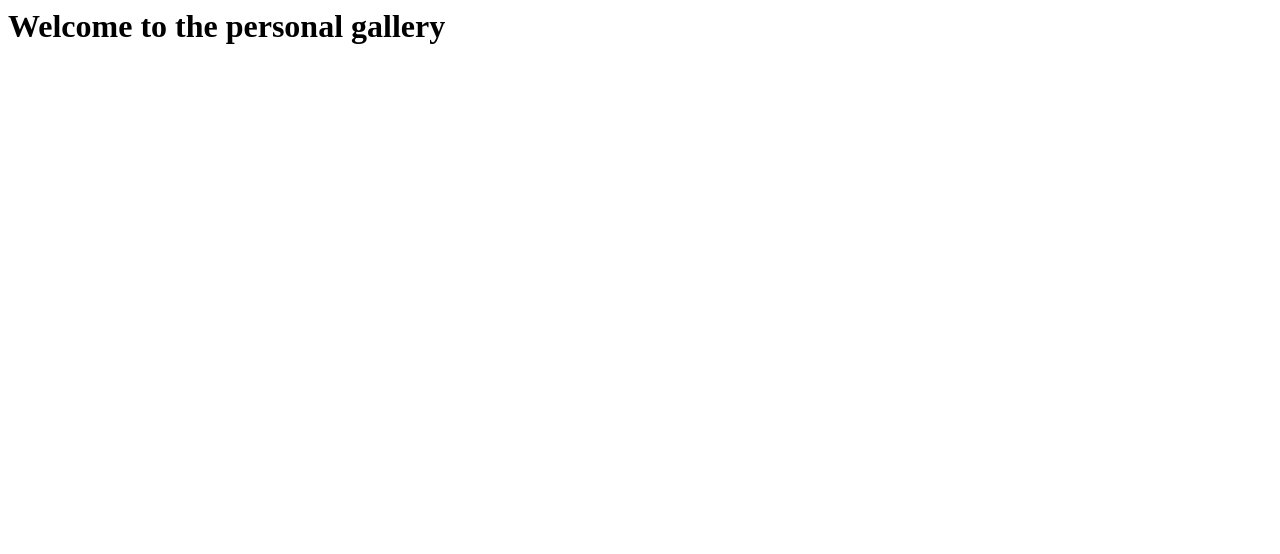
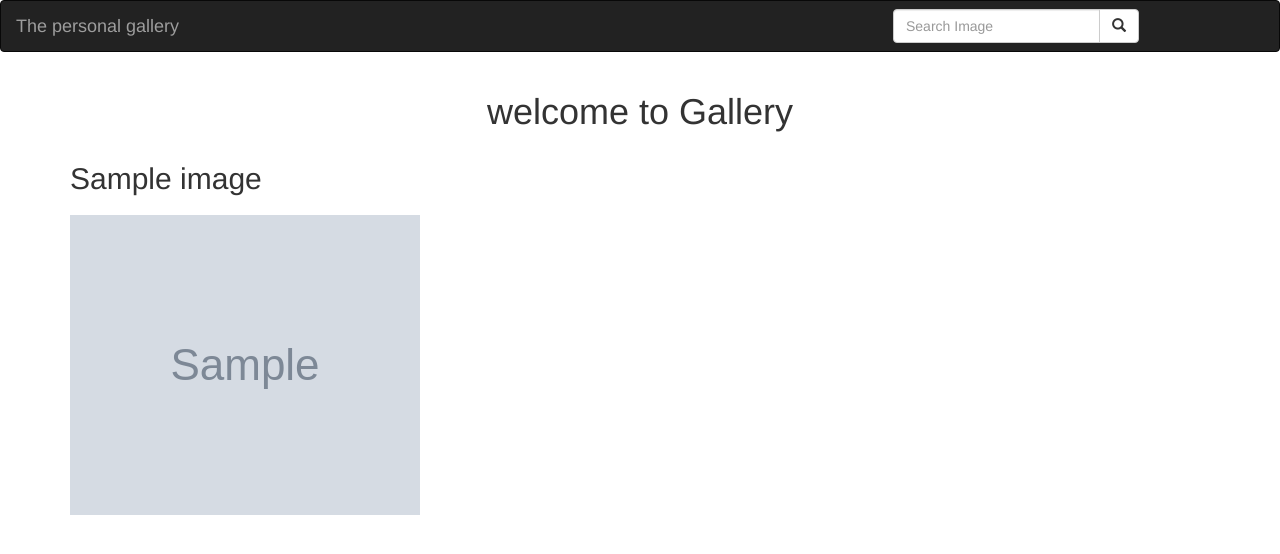
Before and after one commit to ugiriwabo/Personal-gallery, a Django app: page / in a window 1280 px wide. Shown: the top 554 px of the page. Run offline with Django 3.2, Linux system fonts and the light colour scheme; tables that the repository leaves empty hold one stand-in row (values such as "Sample post"); grey boxes marked "Sample" are stand-in pictures; some libraries are stand-ins or nearby versions.

Commit message:
now image displayed

```diff
--- a/news/models.py
+++ b/news/models.py
@@ -20,7 +20,6 @@ class Location (models.Model):
         self.save()
 
 class Image(models.Model):
-
     name = models.CharField(max_length=30)
     description = models.TextField(max_length=1024)
     image = models.ImageField(upload_to = 'image/')
@@ -35,3 +34,11 @@ class Image(models.Model):
 
     def save_image(self):
         self.save()
+
+    @classmethod
+    def get_image_by_id(cls, id):
+        try:
+            image=Image.objects.get (id =id)
+            return image
+        except DoesNotExist:
+            return image.objects.get(id=1)
--- a/news/templates/all-news/base.html
+++ b/news/templates/all-news/base.html
@@ -6,9 +6,9 @@
   <meta charset="utf-8">
 
   {% if title %}
-  <title>Moringa Tribune - {{title}}</title>
+  <title>Personal gallery - {{title}}</title>
   {% else %}
-    <title> Moringa Tribune </title>
+    <title> Personal gallery </title>
   {% endif %}
 
   {% block styles %}
@@ -18,12 +18,48 @@
 </head>
 <body>
     {% include "navbar.html" %}
-
-
-
     {% block scripts %}
         <script src="https://ajax.googleapis.com/ajax/libs/jquery/3.2.1/jquery.min.js"></script>
      {% bootstrap_javascript %}
     {% endblock %}
+
+
+    <div class="container">
+        <h1 class="text-center">welcome to Gallery</h1>
+      <div class="row">
+        <div class="col-md-4">
+          {% for image_item in images %}
+              <h2> {{ image_item.name }} </h2>
+                <img style=" margin-top: 20px; margin-bottom: 20px; width:350px; height:300px;"src="{{image_item.image.url}}" class="img-responsive" alt="Image">
+
+          {% empty %}
+            <h2 class="text-center">There No image Items</h2>
+
+          {% endfor %}
+        </div>
+      </div>
+
+      <!-- <div class="modal fade bd-example-modal-lg" id="{{image.id}}" tabindex="-1" role="dialog" aria-labelledby="imageTitle" aria-hidden="true">
+          <div style="max-width:70%; max-height:50%; padding-top:100px;" class="modal-dialog modal-dialog-centered" role="document">
+            <div class="modal-content">
+              <div class="modal-header">
+                <h5 class="modal-title" id="imageTitle">{{image.image_name}}</h5>
+                <button type="button" class="close" data-dismiss="modal" aria-label="Close">
+                  <span aria-hidden="true">&times;</span>
+                </button>
+              </div>
+              <div class="modal-body">
+                <img src="{{image.image.url}}" class="img-fluid" alt="Image">
+                <br>
+                {{image.image_description}}
+              </div>
+              <div class="modal-footer">
+                <input class="form-control input-lg" type="text"  value="https://gallery-django.herokuapp.com{{image.image.url}}" id="{{image.id}}-url" >
+                <button class="btn btn-outline-info" onclick="copyUrl('{{image.id}}-url')">Copy Image Url</button>
+              </div>
+            </div>
+          </div>
+        </div> -->
+    </div>
 </body>
 </html>
--- a/news/templates/all-news/past-news.html
+++ /dev/null
@@ -1,5 +0,0 @@
-{%extends 'all-news/base.html'%}
-
-{% block content %}
-{{block.super}}
-{% endblock %}
--- /dev/null
+++ b/news/templates/all-news/welcome.html
@@ -0,0 +1,5 @@
+{% extends 'all-news/base.html' %}
+{% block content %}
+{{ block.super}}
+
+{% endblock %}
--- a/news/templates/navbar.html
+++ b/news/templates/navbar.html
@@ -9,7 +9,7 @@
 <nav class="navbar navbar-inverse">
   <div class="container-fluid">
     <div class="navbar-header">
-      <a class="navbar-brand" href="{% url 'newsToday' %}">The personal gallery</a>
+      <a class="navbar-brand" href="{% url 'image' %}">The personal gallery</a>
     </div>
     <div class="col-sm-4 col-md-4 navbar-right">
 
--- a/news/templates/welcome.html
+++ /dev/null
@@ -1 +0,0 @@
-<h1> Welcome to the personal gallery</h1>
--- a/news/urls.py
+++ b/news/urls.py
@@ -4,7 +4,7 @@ from django.conf import settings
 from django.conf.urls.static import static
 
 urlpatterns=[
-    url('^$',views.welcome,name = 'welcome'),
+    url('^$',views.image,name = 'image'),
     url(r'^search/', views.search_results, name='search_results')
 ]
 if settings.DEBUG:
--- a/news/views.py
+++ b/news/views.py
@@ -5,8 +5,11 @@ import datetime as dt
 
 # Create your views here.
 def welcome(request):
-    return render(request, 'welcome.html')
+    return render(request, 'all-news/welcome.html')
 
+def image(request):
+    images = Image.objects.all()
+    return render(request,'all-news/welcome.html',{'images':images})
 
 def search_results(request):
 
```
Also changed, not shown: news/templates/all-news/today-news.html (+0 -26 lines), media/image/4a.jpeg (added), media/image/5a_AMbquhC.jpeg (added), media/image/agri.jpeg (added), news/templates/search.html (renamed from news/templates/all-news/search.html).
